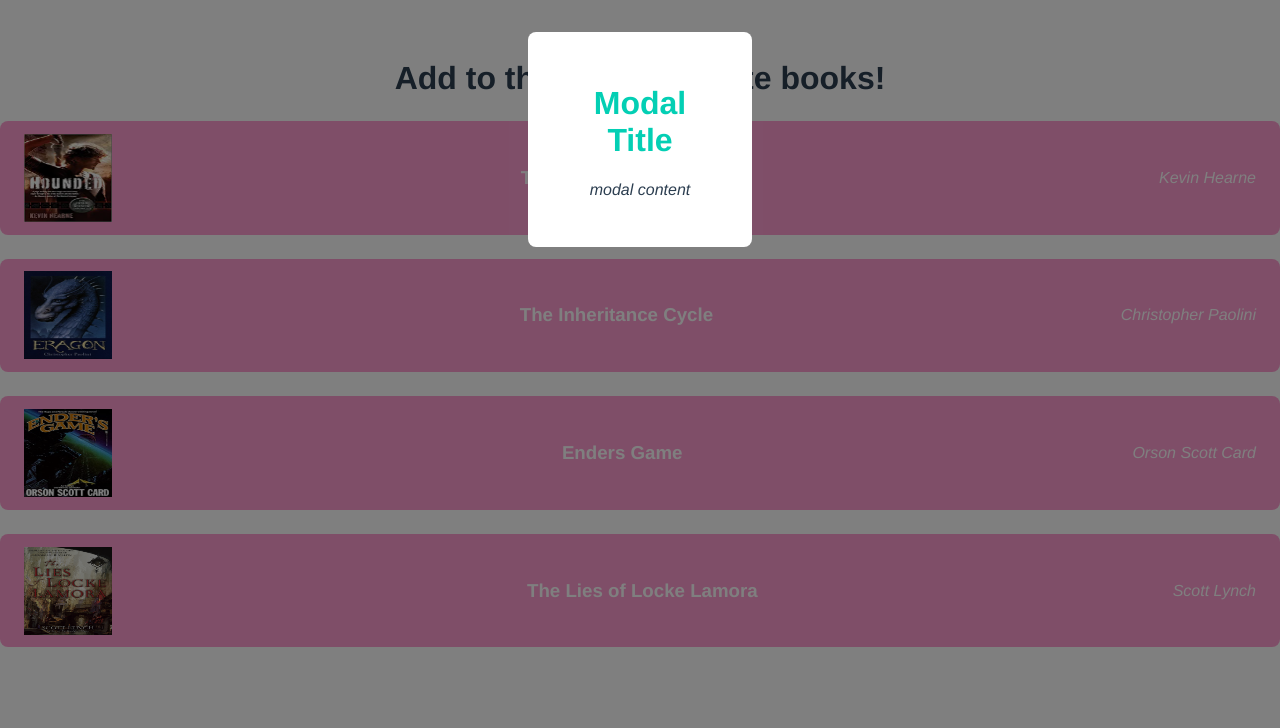
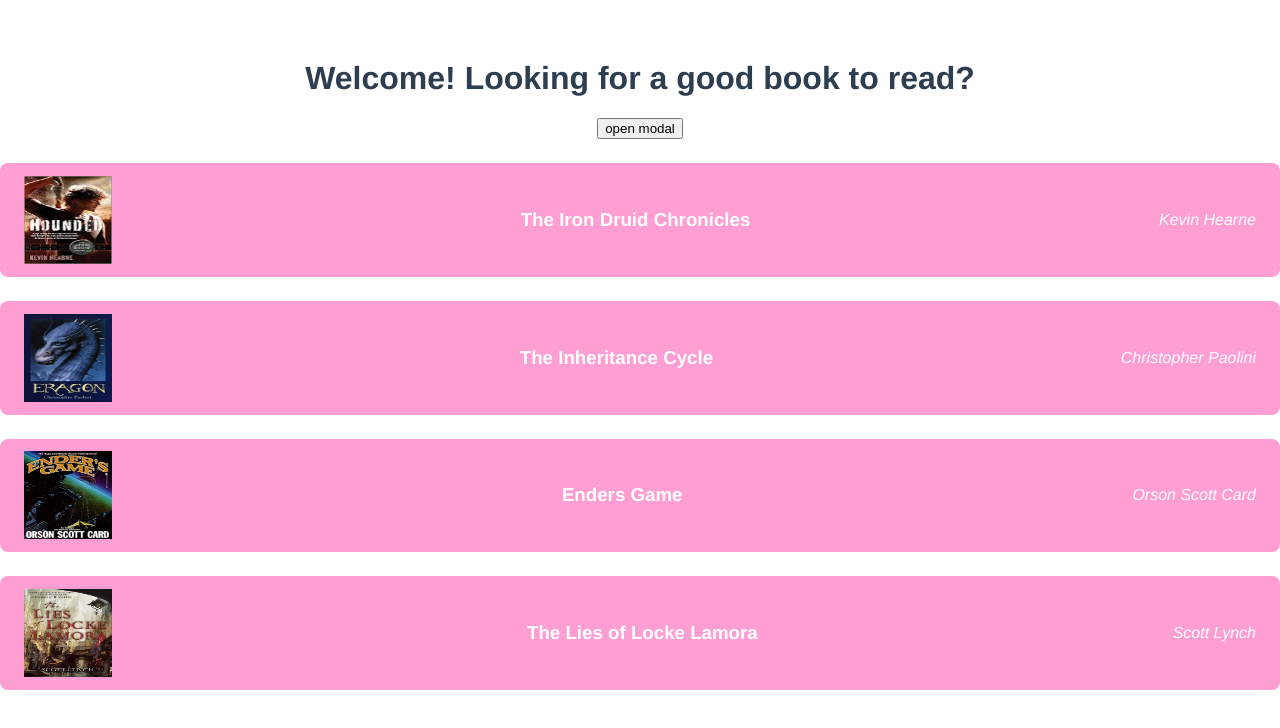
Before and after one commit to MollySoufrine/favoriteBooks, a Vue app in the folder book-project/: page / in a window 1280 px wide. Shown: the top 728 px of the page. Built offline with nearby package versions, Linux system fonts and the light colour scheme.

Commit message:
pass props to modal, create event to toggle opening and closing modal

```diff
--- a/book-project/src/App.vue
+++ b/book-project/src/App.vue
@@ -1,8 +1,11 @@
 <template>
-<h1>Add to the list of favorite books!</h1>
+<h1>Welcome! Looking for a good book to read?</h1>
+   <button @click="toggleModal">open modal</button>
 
-    <Books />
-    <Modal/>
+    <Books  />
+  <div v-if="showModal">
+      <Modal :header="header" :text="text" @close="toggleModal"/>
+  </div>
 
 </template>
 
@@ -16,7 +19,28 @@ export default {
     //registering that we want to use our components inside App.vue
     Modal,
     Books
+    //why pass props?...makes components more reusable because messages wont be hard coded inside modal
   },
+  data(){
+    return{
+       addBook: true,
+       header:"Add your favorite book to the list!",
+       text:"Click here to add a book!",
+      showModal:false,
+
+
+    }
+  },
+  methods:{
+    addBook(){
+this.addBook = !this.addBook
+    },
+
+ toggleModal(){
+   this.showModal = !this.showModal
+ },
+
+  }
 
 
 }
--- a/book-project/src/assets/books.css
+++ b/book-project/src/assets/books.css
@@ -26,3 +26,6 @@
   height:5.5rem;
 
   }
+.dark li.fav{
+    background: rgb(37, 35, 35);
+  }
--- a/book-project/src/assets/modal.css
+++ b/book-project/src/assets/modal.css
@@ -17,3 +17,7 @@
         border:none;
         padding:0;
     }
+    .modal.dark{
+        background: rgb(57, 56, 56);
+
+    }
--- a/book-project/src/components/Books.vue
+++ b/book-project/src/components/Books.vue
@@ -1,6 +1,6 @@
 <template>
-<div class="books">
-        <ul id="bookList">
+<div class="books" >
+        <ul id="bookList" >
         <li v-for="book in books" :key="book.title" :class="{fav: book.isFav}" @click="toggleIsFav(book)">
             <img :src="book.src" :alt="book.title">
       <h3>     {{book.title}} </h3>
@@ -18,7 +18,7 @@ export default {
     data()
     {
         return{
-        addBook: true,
+
 
       books: [
         {
--- a/book-project/src/components/Modal.vue
+++ b/book-project/src/components/Modal.vue
@@ -1,13 +1,29 @@
 <template>
-    <div class="backdrop">
-        <div class="modal">
-            <h1>Modal Title</h1>
-            <p>modal content</p>
+    <div class="backdrop" @click="closeModal">
+        <div class="modal" >
+            <h1>{{header}}</h1>
+            <button>{{text}}</button>
          </div>
     </div>
 
 </template>
 
+<script>
+
+
+export default {
+  props: ['header', 'text'],
+  methods:{
+closeModal(){
+  this.$emit('close')
+}
+  }
+}
+
+</script>
+
+
+
 <style src="../assets/modal.css">
 
 </style>
```
Also changed, not shown: book-project/src/assets/global.css (line endings or trailing spaces).
